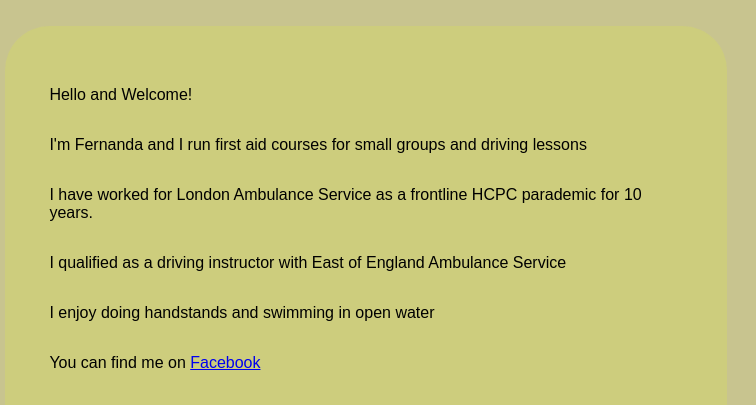
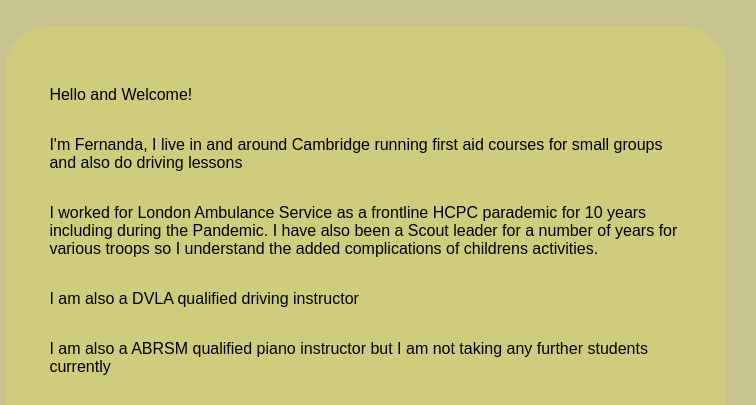
Before and after one commit to FernandaLake/Studious-Fish, a plain HTML site: page index.html in a window 1280 px wide. Shown: the part 158-563 px from the top of the page, 524-1280 px from the left. Drawn offline with Linux system fonts and the light colour scheme.

Commit message:
add some blurb about driving

```diff
--- a/index.html
+++ b/index.html
@@ -29,9 +29,10 @@
         </div>
         <div class="about-me-text card">
           <p>Hello and Welcome!</p>
-          <p>I'm Fernanda and I run first aid courses for small groups and driving lessons</p>
-          <p>I have worked for London Ambulance Service as a frontline HCPC parademic for 10 years.</p>
-          <p>I qualified as a driving instructor with East of England Ambulance Service</p>
+          <p>I'm Fernanda, I live in and around Cambridge running first aid courses for small groups and also do driving lessons</p>
+          <p>I worked for London Ambulance Service as a frontline HCPC parademic for 10 years including during the Pandemic. I have also been a Scout leader for a number of years for various troops so I understand the added complications of childrens activities.</p>
+          <p>I am also a DVLA qualified driving instructor</p>
+          <p>I am also a ABRSM qualified piano instructor but I am not taking any further students currently</p>
           <p>I enjoy doing handstands and swimming in open water</p>
           <p>You can find me on <a href="https://www.facebook.com/LakeTraining">Facebook</a></p>
         </div>
```
